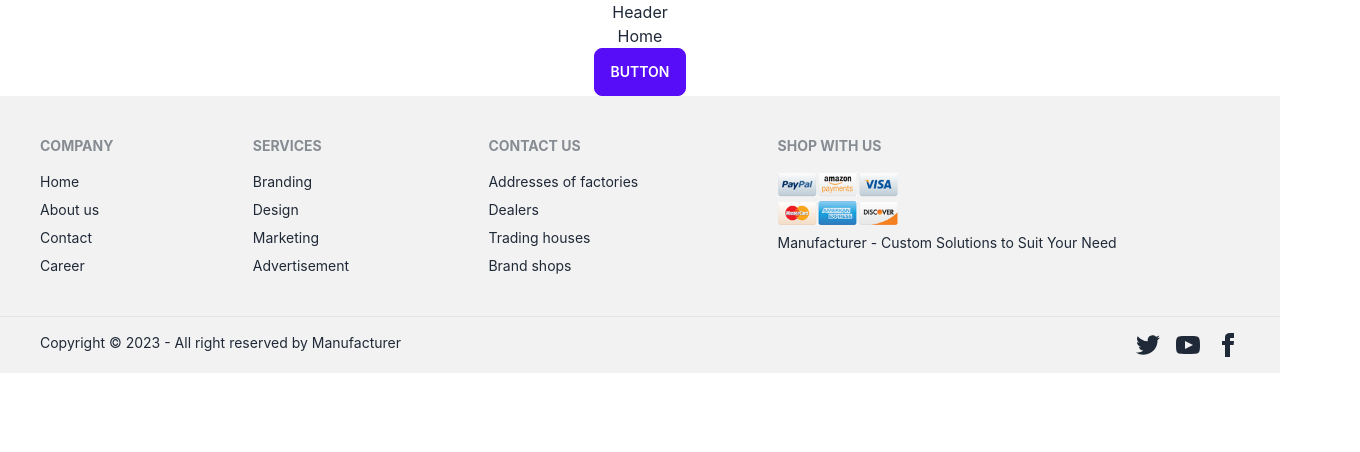
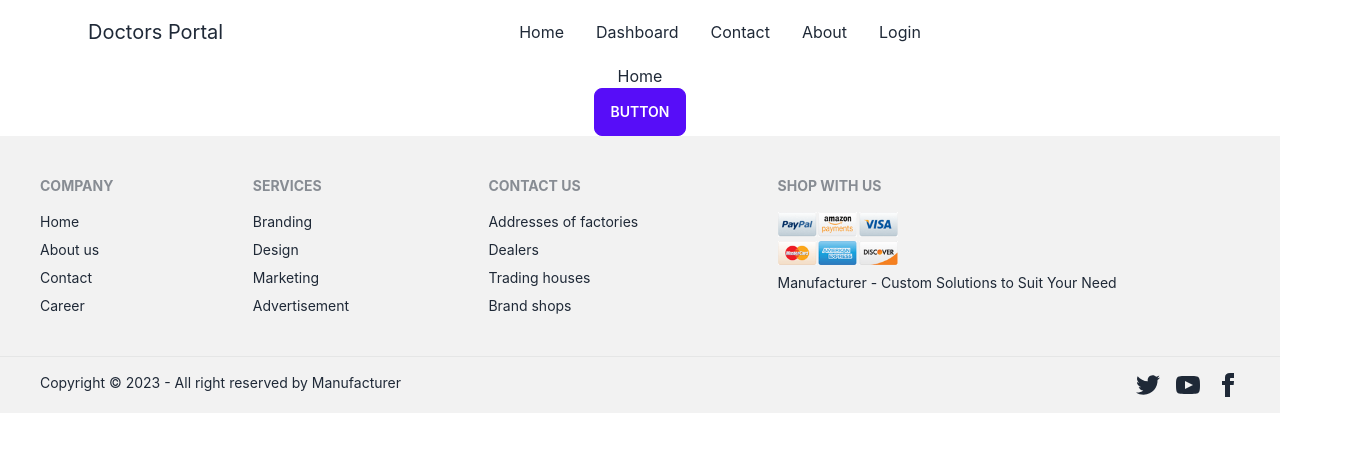
Before and after one commit to crescentpartha/Manufacturer, a React (Create React App) app in the folder manufacturer/: page / in a window 1280 px wide. Shown: the top 452 px of the page, 1360 px wide, since content can reach past the window. Built offline with nearby package versions, Linux system fonts and the light colour scheme.

Commit message:
Navbar added

```diff
--- a/manufacturer/src/App.js
+++ b/manufacturer/src/App.js
@@ -5,13 +5,13 @@
 import Register from './components/Authentication/Register';
 import RetrievePassword from './components/Authentication/RetrievePassword';
 import NotFound from './components/Shared/NotFound';
-import Header from './components/Shared/Header';
+import Navbar from './components/Shared/Navbar';
 import Footer from './components/Shared/Footer';
 
 function App() {
   return (
     <div className="App">
-      <Header></Header>
+      <Navbar></Navbar>
       <Routes>
         <Route path='/' element={<Home></Home>}></Route>
         <Route path='/home' element={<Home></Home>}></Route>
--- a/manufacturer/src/components/Shared/Header.js
+++ /dev/null
@@ -1,11 +0,0 @@
-import React from 'react';
-
-const Header = () => {
-    return (
-        <div>
-            <h2>Header</h2>
-        </div>
-    );
-};
-
-export default Header;
--- /dev/null
+++ b/manufacturer/src/components/Shared/Navbar.js
@@ -0,0 +1,39 @@
+import React from 'react';
+import { Link } from 'react-router-dom';
+
+const Navbar = () => {
+
+    const menuItems = <>
+        <li><Link to='/'>Home</Link></li>
+        <li><Link to='/dashboard'>Dashboard</Link></li>
+        <li><Link to='/contact'>Contact</Link></li>
+        <li><Link to='/about'>About</Link></li>
+        <li><Link to='/login'>Login</Link></li>
+    </>
+
+    return (
+        <div className="navbar bg-base-100 mx-5 md:mx-10 xl:mx-20">
+            <div className="navbar-start">
+                <div className="dropdown">
+                    <label tabIndex="0" className="btn btn-ghost lg:hidden">
+                        <svg xmlns="http://www.w3.org/2000/svg" className="h-5 w-5" fill="none" viewBox="0 0 24 24" stroke="currentColor"><path strokeLinecap="round" strokeLinejoin="round" strokeWidth="2" d="M4 6h16M4 12h8m-8 6h16" /></svg>
+                    </label>
+                    <ul tabIndex="0" className="menu menu-compact dropdown-content mt-3 p-2 shadow bg-base-100 rounded-box w-52">
+                        {menuItems}
+                    </ul>
+                </div>
+                <Link to='/' className="normal-case text-xl">Doctors Portal</Link>
+            </div>
+            <div className="navbar-center hidden lg:flex">
+                <ul className="menu menu-horizontal px-1">
+                    {menuItems}
+                </ul>
+            </div>
+            <div className="navbar-end">
+
+            </div>
+        </div>
+    );
+};
+
+export default Navbar;
```
